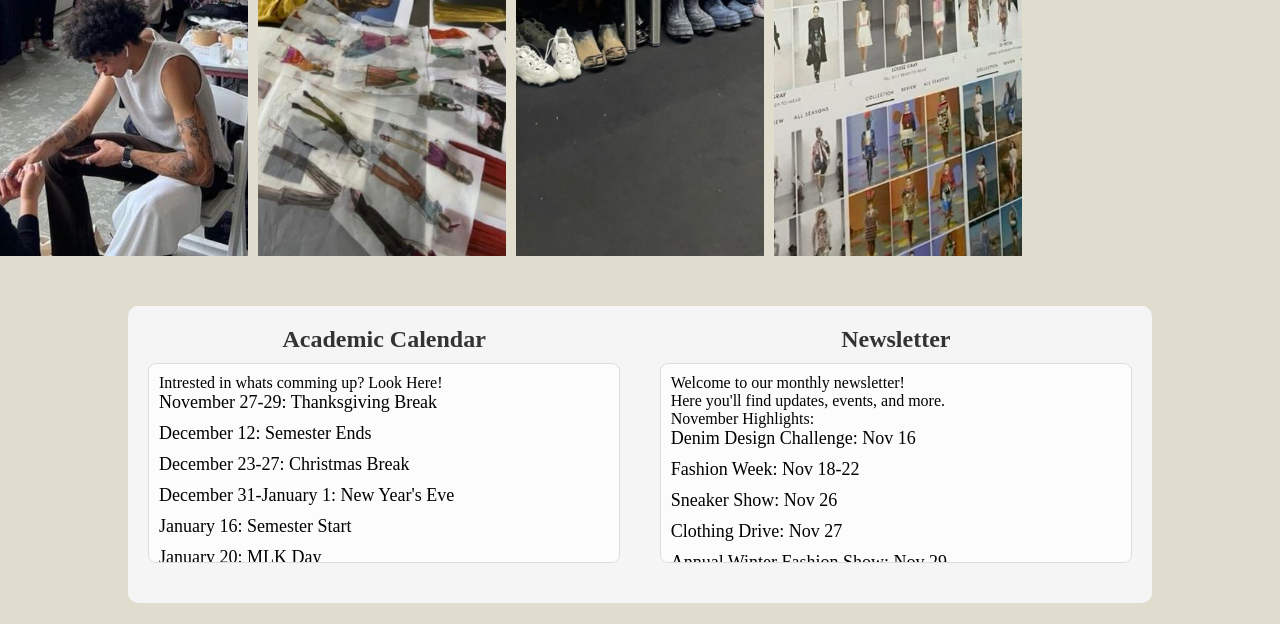
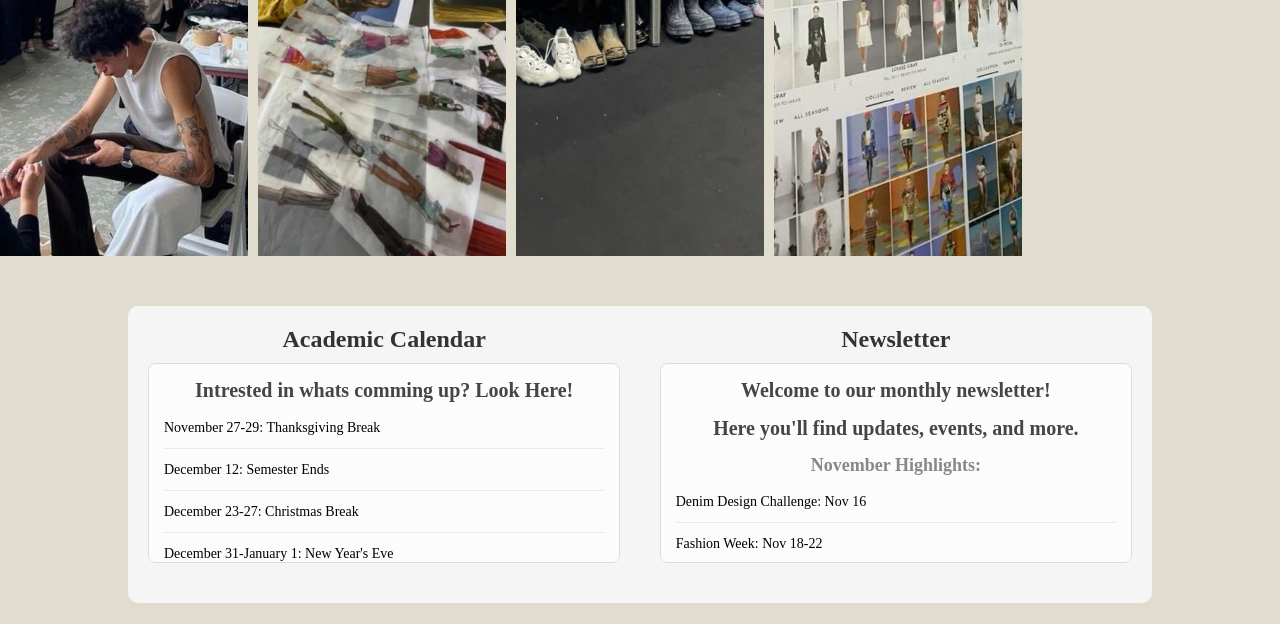
Before and after one commit to Car1ita/framework-challenge, a plain HTML site: page index.html in a window 1280 px wide. Shown: the part 554-1178 px from the top of the page. Drawn offline with Linux system fonts and the light colour scheme.

Commit message:
edited scroll bar

```diff
--- a/index.html
+++ b/index.html
@@ -36,8 +36,8 @@
             <section id="academic-calendar">
               <h2>Academic Calendar</h2>
               <div class="scrollable">
+                  <h3>Intrested in whats comming up? Look Here!</h3>
                   <ul>
-                    <p>Intrested in whats comming up? Look Here!</p>
                     <li>November 27-29: Thanksgiving Break</li>
                     <li>December 12: Semester Ends</li>
                     <li>December 23-27: Christmas Break</li>
@@ -52,9 +52,11 @@
             <section id="newsletter">
               <h2>Newsletter</h2>
               <div class="scrollable">
-                  <p>Welcome to our monthly newsletter!</p>
-                  <p>Here you'll find updates, events, and more.</p>
-                  <p>November Highlights:</p>
+                  <h3>Welcome to our monthly newsletter!</h3>
+
+                  <h3>Here you'll find updates, events, and more.</h3>
+
+                  <h4>November Highlights:</h4>
                   <ul>
                     <li>Denim Design Challenge: Nov 16</li>
                     <li>Fashion Week: Nov 18-22</li>
--- a/screen.css
+++ b/screen.css
@@ -152,7 +152,7 @@ section h2 {
   max-height: 200px;
   overflow-y: auto;
   border: 1px solid #ddd;
-  padding: 10px;
+  padding: 15px;
   margin: 10px 0;
   background-color: #fcfcfc;
   border-radius: 8px;
@@ -171,13 +171,42 @@ section h2 {
   background: #555;
 }
 
+.scrollable h3{
+  font-size: 20px;
+  color: #474448;
+  text-align: center;
+  margin-bottom: 15px;
+  font-weight: bold;
+}
 
-ul {
+.scrollable h4{
+  font-size: 18px;
+  color: #888;
+  text-align: center;
+  margin-bottom: 15px;
+  font-weight: bold;
+}
+
+.scrollable p{
+  font-size: 16px;
+  line-height: 1.6;
+  margin-bottom: 10px;
+  color: #555;
+  text-align: justify;
+}
+
+.scrollable ul {
   list-style-type: none;
   padding: 0;
+  margin: 0;
+  text-align: left;
 }
 
-ul li {
+.scrollable ul li {
+  font-size: 14px;
+  line-height: 1.5;
+  margin-top: 10px;
   margin-bottom: 10px;
-  font-size: 18px;
+  padding-bottom: 10px;
+  border-bottom: 1px solid #eaeaea ;
 }
```
